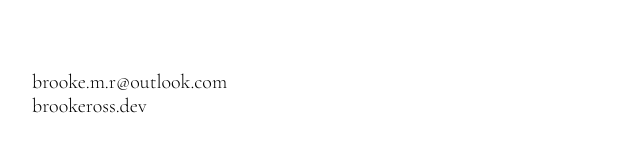
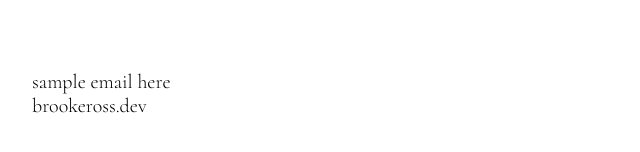
Before and after one commit to brooke-dev/HTMLCSSUdemyCourse, a plain HTML site: page Section12:Artist/index.html in a window 1280 px wide. Shown: the part 3159-3311 px from the top of the page, 176-816 px from the left. Drawn offline with Linux system fonts and the light colour scheme.

Commit message:
update contact

```diff
--- a/Section12:Artist/index.html
+++ b/Section12:Artist/index.html
@@ -68,7 +68,7 @@
         <h3>An avid lover of music, art, and the outdoors. This landing page is an example of a simple, yet unique design for an apiring artist, or photographer looking to display their portfolio. All original photography by Brooke Ross, with special shoutout to <a href="https://www.offpistephotography.com/">Off Piste Photography</a></h3>
         <h3>Looking for a web developer? Let's work together.</h3>
         <div class="contact">
-            <p>brooke.m.r@outlook.com</p>
+            <p>sample email here</p>
             <p><a href="brookeross.dev">brookeross.dev</a></p>
         </div>
     </section>
```
